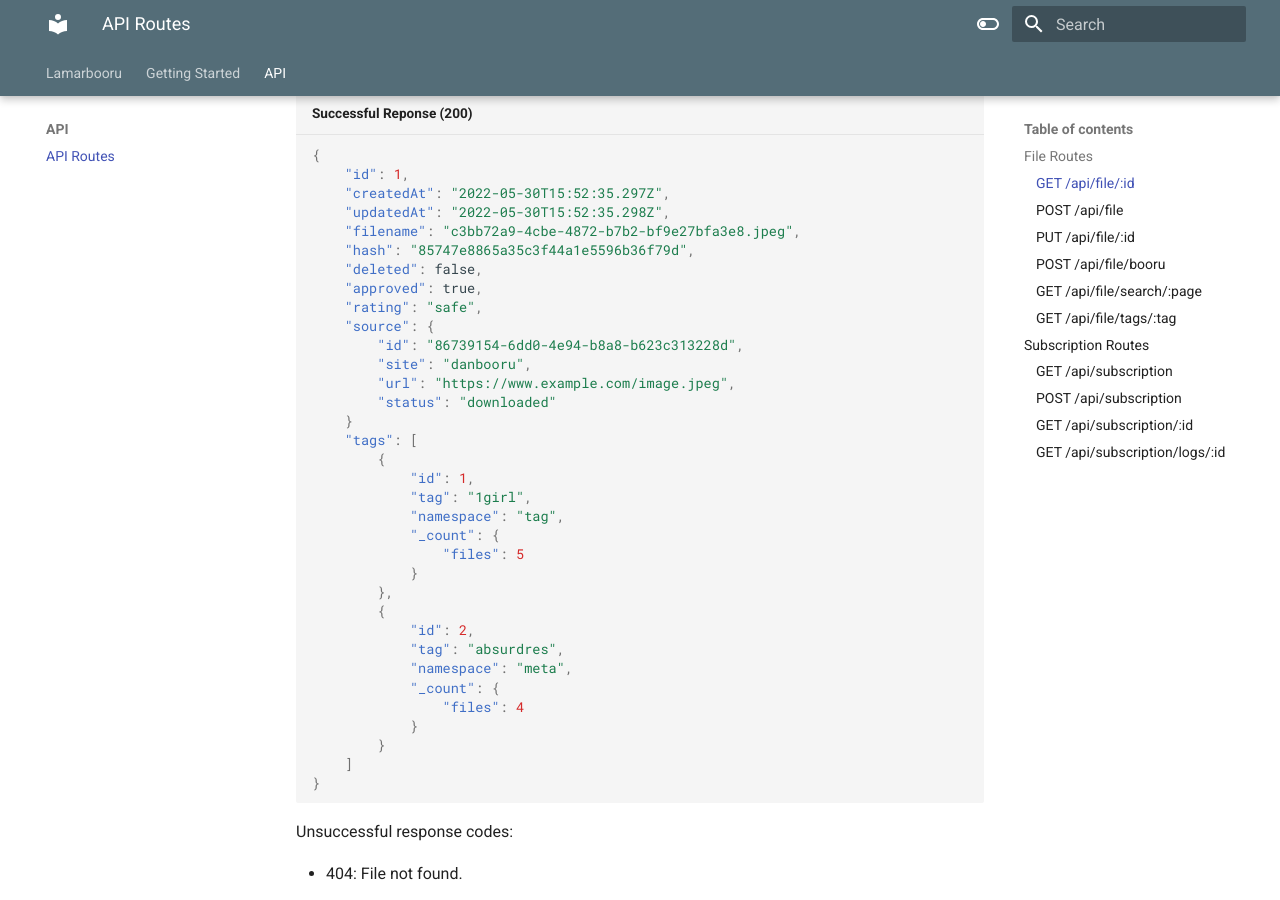
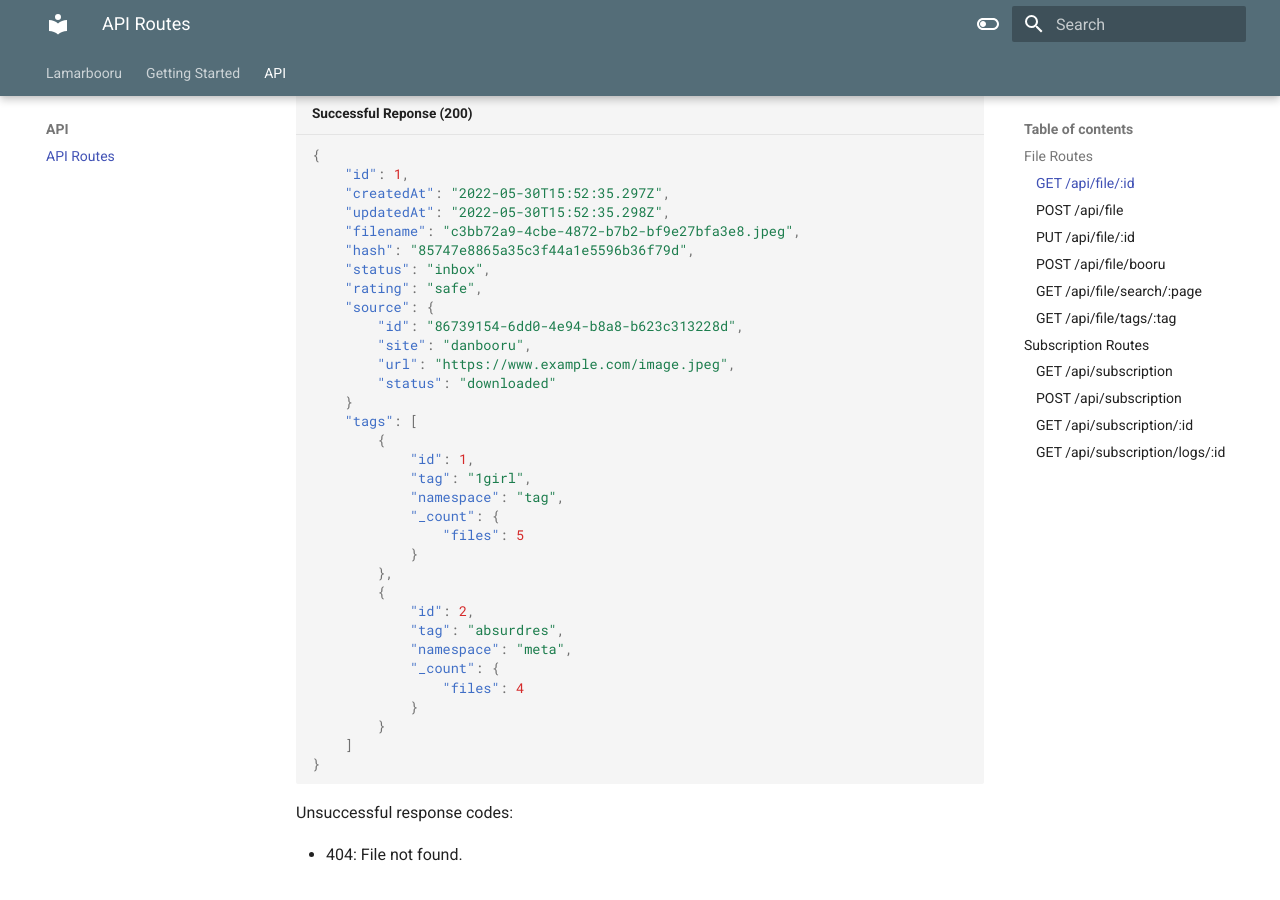
Before and after one commit to aylamar/lamarbooru, an MkDocs documentation site: the page built from docs/api.md, in a window 1280 px wide and 900 px high, scrolled down 355 px. Built offline with MkDocs 1.6.1 and Material for MkDocs 9.7.7, drawn with Linux system fonts in a browser that asks for light colours.

Commit message:
docs: update api docs

```diff
--- a/docs/api.md
+++ b/docs/api.md
@@ -17,8 +17,7 @@ Parameters:
     "updatedAt": "2022-05-30T15:52:35.298Z",
     "filename": "c3bb72a9-4cbe-4872-b7b2-bf9e27bfa3e8.jpeg",
     "hash": "85747e8865a35c3f44a1e5596b36f79d",
-    "deleted": false,
-    "approved": true,
+    "status": "inbox",
     "rating": "safe",
     "source": {
         "id": "86739154-6dd0-4e94-b8a8-b623c313228d",
```
